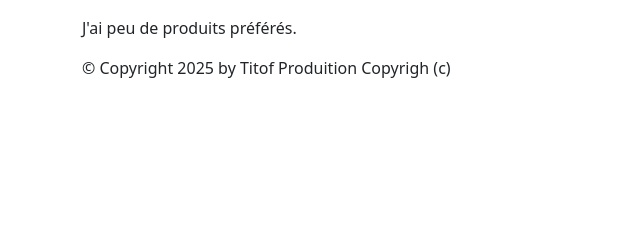
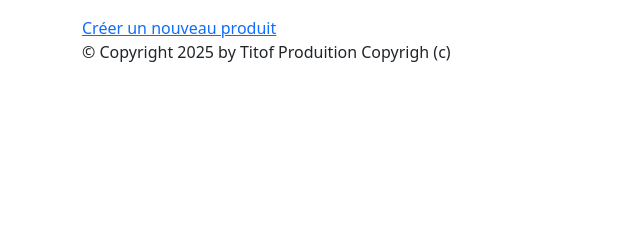
Before and after one commit to J-Bailly/ProgrammationAvancee, a Django app: page /monApp/listeProduits/ in a window 1280 px wide. Shown: the part 177-417 px from the top of the page, without its empty margins (0-640 px from the left). Run offline with Django 5.2, Linux system fonts and the light colour scheme; data that the repository does not hold is empty; some libraries are stand-ins or nearby versions.

Commit message:
séance 10 fin page 8 TP3

```diff
--- a/TutoDjango/monApp/models.py
+++ b/TutoDjango/monApp/models.py
@@ -40,4 +40,4 @@ class Rayon(models.Model):
 class Contenir(models.Model):
     Rayon = models.ForeignKey(Rayon, on_delete=models.CASCADE, related_name="rayon")
     Produit = models.ForeignKey(Produit, on_delete=models.CASCADE, related_name="produit")
-    Qte = models.IntegerField()
+    Qte = models.IntegerField(default=1)
--- a/TutoDjango/monApp/templates/monApp/detail_produit.html
+++ b/TutoDjango/monApp/templates/monApp/detail_produit.html
@@ -15,5 +15,6 @@
     <li>Statut : {{ prdt.status }}</li>
 </ul>
 <br>
+<a href="{% url 'prdt_chng' prdt.refProd %}">Modifier</a>
 <a href="{% url 'lst_prdts' %}">Retour à la liste des produits</a>
 {% endblock %}
--- a/TutoDjango/monApp/templates/monApp/list_produits.html
+++ b/TutoDjango/monApp/templates/monApp/list_produits.html
@@ -25,15 +25,5 @@
         {% endfor %}
     </tbody>
     </table>
-        <p>
-        J'ai
-        {% if prdts|length < 5 %}
-        peu de
-        {% elif prdts|length < 10 %}
-        quelques
-        {% else %}
-        beaucoup de
-        {% endif %}
-        produits préférés.
-        </p>
+    <a href="{% url 'crt_prdt' %}">Créer un nouveau produit</a>
 {% endblock %}
--- a/TutoDjango/monApp/urls.py
+++ b/TutoDjango/monApp/urls.py
@@ -1,5 +1,6 @@
 from django.urls import path
 from .import views
+from . import forms
 from django.views.generic import *
 
 urlpatterns = [
@@ -14,6 +15,8 @@ urlpatterns = [
 
     path("listeProduits/",views.ProduitListView.as_view(),name="lst_prdts"),
     path("produit/<pk>/" ,views.ProduitDetailView.as_view(), name="dtl_prdt"),
+    path("produit/",views.ProduitCreateView.as_view(), name="crt_prdt"),
+    path("produit/<pk>/update/",views.ProduitUpdateView.as_view(), name="prdt_chng"),
 
     path("listeCategories/",views.CategorieListView.as_view(), name="lst_ctgrs"),
     path("categorie/<pk>/",views.CategorieDetailView.as_view(), name="dtl_ctgr"),
--- a/TutoDjango/monApp/views.py
+++ b/TutoDjango/monApp/views.py
@@ -1,10 +1,11 @@
+from django.forms import BaseModelForm
 from django.shortcuts import render
 
 # Create your views here.
 
 from django.http import Http404, HttpResponse, JsonResponse
 
-from .forms import ContactUsForm
+from .forms import ContactUsForm, ProduitForm
 from .models import Produit, Categorie, Rayon, Status
 from django.views.generic import *
 from django.contrib.auth.views import *
@@ -19,33 +20,6 @@ def accueil(request,param):
 
 def ma_vue(request):
     return JsonResponse({'foo': 'bar'})
-
-
-def ListProduits(request):
-    prdts = Produit.objects.all()
-    return render(request, 'monApp/list_produits.html',{'prdts': prdts})
-
-def ListCategories(request):
-    ctgrs = Categorie.objects.all()
-    return render(request, 'monApp/list_categories.html',{'ctgrs': ctgrs})
-    # liste = "<ul>"
-    # for categorie in ctgrs:
-    #     liste += f"""<li> {categorie.nomCat} </li>"""
-    # liste += "</ul>"
-    # return HttpResponse(liste)
-
-def ListStatut(request):
-    status = Status.objects.all()
-    return render(request, 'monApp/list_status.html',{'statuts': status})
-    # liste = "<ul>"
-    # for produit in prdts:
-    #     liste += f"""<li> {produit.status.lbStatus} </li>"""
-    # liste += "</ul>"
-    # return HttpResponse(liste)
-
-def ListRayons(request):
-    rayons = Rayon.objects.all()
-    return render(request, 'monApp/list_rayons.html',{'rayons': rayons})
 
 class HomeView(TemplateView):
     template_name = "monApp/page_home.html"
@@ -109,6 +83,10 @@ class HomeParamView(TemplateView):
         context = self.get_context_data(**kwargs)
         return render(request, self.template_name, context)
 
+
+
+
+
 class ProduitListView(ListView):
     model = Produit
     template_name = "monApp/list_produits.html"
@@ -132,6 +110,48 @@ class ProduitDetailView(DetailView):
         context['titremenu'] = "Détail du produit"
         return context
 
+def ProduitCreate(request):
+    if request.method == 'POST':
+        form = ProduitForm(request.POST)
+        if form.is_valid():
+            prdt = form.save()
+            return redirect('dtl_prdt', prdt.refProd)
+    else:
+        form = ProduitForm()
+    return render(request, "monApp/create_produit.html", {'form': form})
+
+class ProduitCreateView(CreateView):
+    model = Produit
+    form_class=ProduitForm
+    template_name = "monApp/create_produit.html"
+
+    def form_valid(self, form: BaseModelForm) -> HttpResponse:
+        prdt = form.save()
+        return redirect('dtl_prdt', prdt.refProd)
+
+class ProduitUpdateView(UpdateView):
+    model = Produit
+    form_class=ProduitForm
+    template_name = "monApp/update_produit.html"
+
+    def form_valid(self, form: BaseModelForm) -> HttpResponse:
+        prdt = form.save()
+        return redirect('dtl_prdt', prdt.refProd)
+
+def ProduitUpdate(request, pk):
+    prdt = Produit.objects.get(refProd=pk)
+    if request.method == 'POST':
+        form = ProduitForm(request.POST, instance=prdt)
+        if form.is_valid():
+            # mettre à jour le produit existant dans la base de données
+            form.save()
+            # rediriger vers la page détaillée du produit que nous venons de mettre à jour
+            return redirect('dtl_prdt', prdt.refProd)
+    else:
+        form = ProduitForm(instance=prdt)
+    return render(request,'monApp/update_produit.html', {'form': form})
+
+
 class CategorieListView(ListView):
     model = Categorie
     template_name = "monApp/list_categories.html"
@@ -151,6 +171,9 @@ class CategorieDetailView(DetailView):
         context = super(CategorieDetailView, self).get_context_data(**kwargs)
         context['titremenu'] = "Détail de la catégorie"
         return context
+
+
+
 
 
 class StatusListView(ListView):
@@ -174,6 +197,9 @@ class StatusDetailView(DetailView):
         return context
 
 
+
+
+
 class RayonListView(ListView):
     model = Rayon
     template_name = "monApp/list_rayons.html"
@@ -193,6 +219,10 @@ class RayonDetailView(DetailView):
         context = super(RayonDetailView, self).get_context_data(**kwargs)
         context['titremenu'] = "Détail du rayon"
         return context
+
+
+
+
 
 class ConnectView(LoginView):
     template_name = 'monApp/page_login.html'
```
Also changed, not shown: TutoDjango/monApp/forms.py (+8 -0 lines), TutoDjango/monApp/templates/monApp/create_produit.html (added, +9 -0 lines), TutoDjango/monApp/templates/monApp/update_produit.html (added, +9 -0 lines), README.txt, TutoDjango/monApp/migrations/0008_alter_contenir_qte.py (added).
